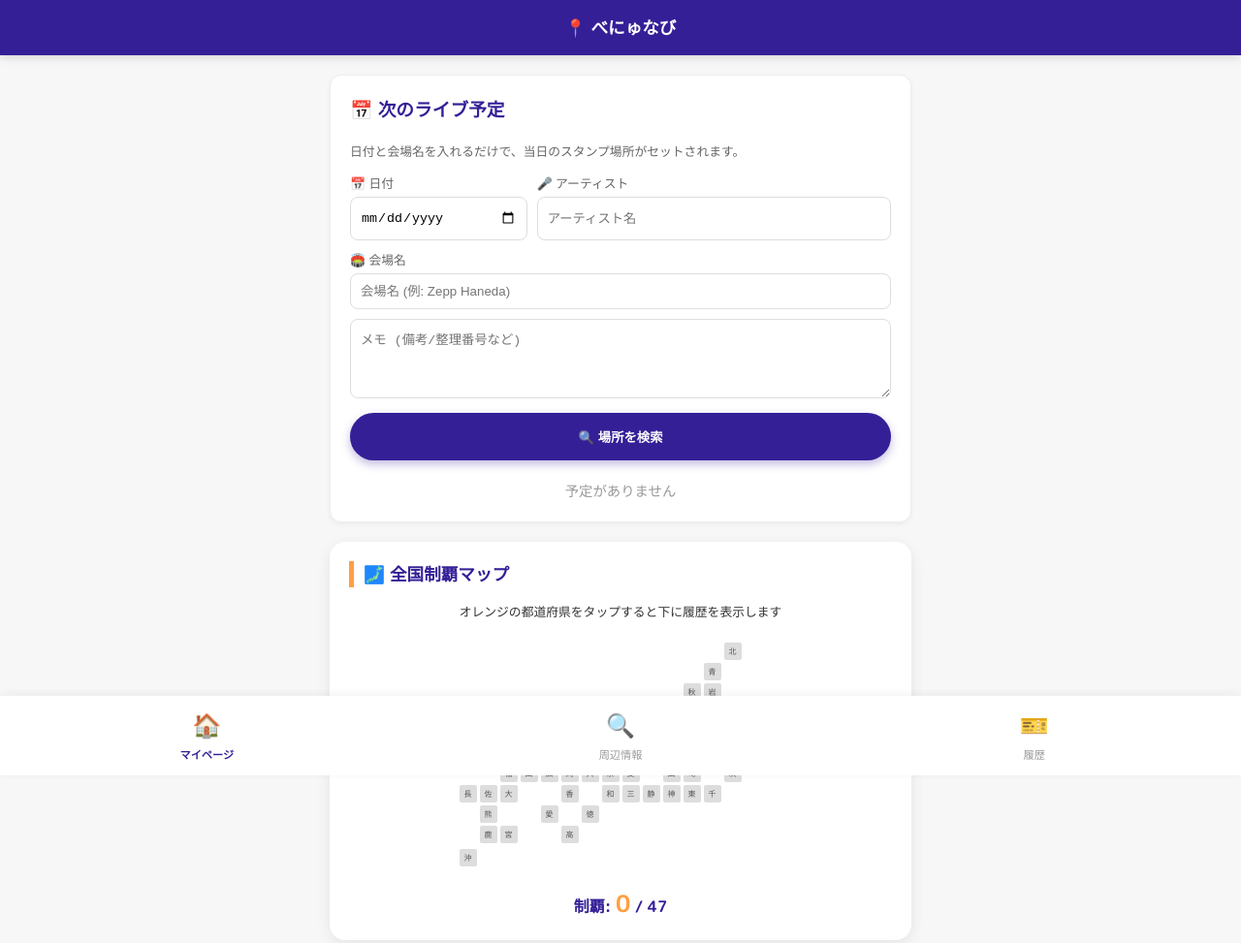
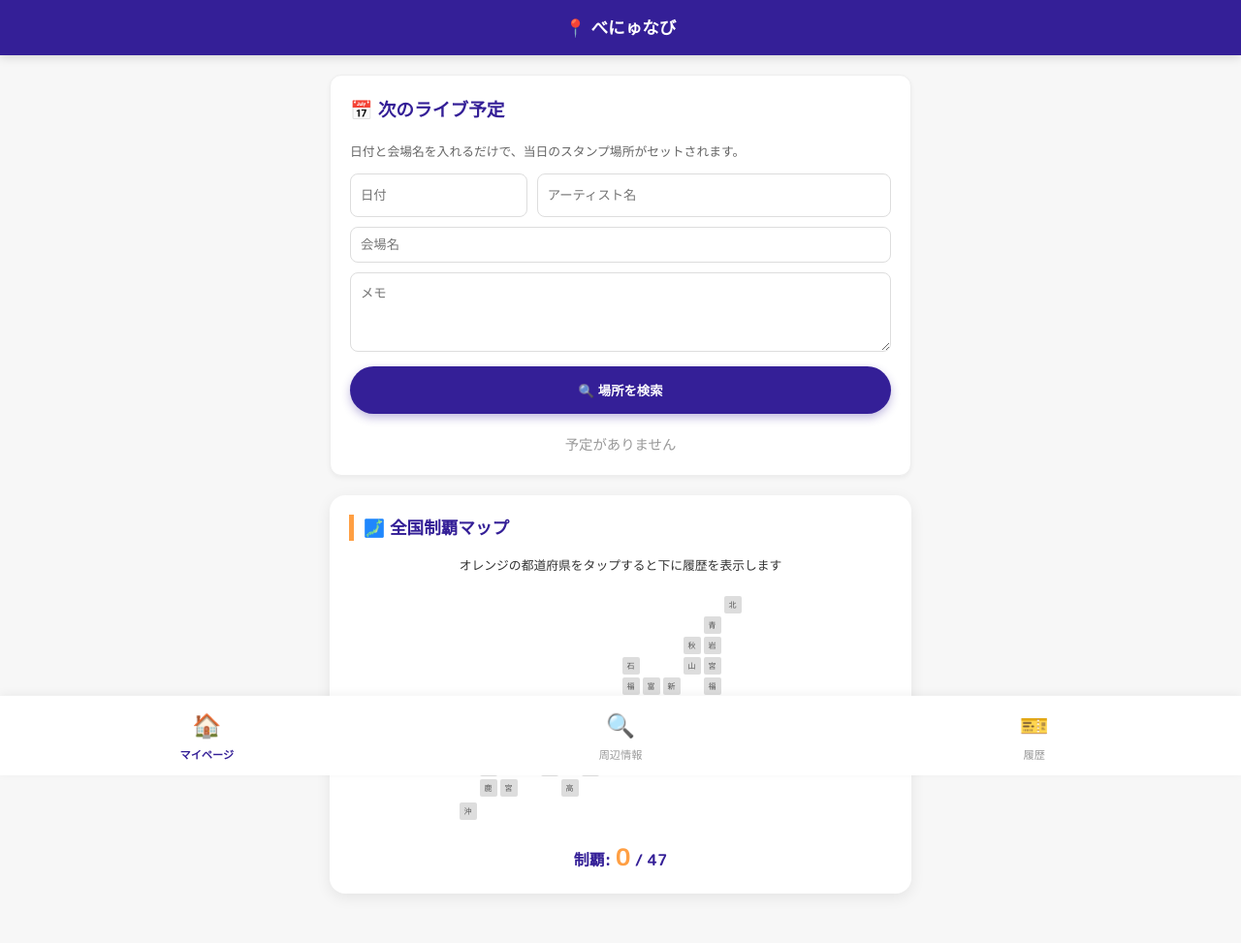
Before and after one commit to Vivid-BASE/venunavi, a plain HTML site: page index.html in a window 1280 px wide. Shown: the whole page at 97% size. Drawn offline with Linux system fonts and the light colour scheme; a script that the page names is missing.

Commit message:
Update index.html

```diff
--- a/index.html
+++ b/index.html
@@ -321,22 +321,22 @@
             <div style="display:flex; flex-direction:column; gap:10px; margin-bottom:15px;">
                 <div style="display:flex; gap:10px;">
                     <div style="flex:1;">
-                        <label style="font-size:0.8rem; color:#666; display:block; margin-bottom:4px;">📅 日付</label>
-                        <input type="date" id="planDate"
-                            style="width:100%; height:45px; padding:10px; border:1px solid #ddd; border-radius:8px; box-sizing:border-box; -webkit-appearance: none; background:white;">
+                        <!-- User requested standard placeholders inside box, removed labels -->
+                        <input type="text" id="planDate" placeholder="日付" onfocus="(this.type='date')"
+                            onblur="(this.type='text')"
+                            style="width:100%; height:45px; padding:10px; border:1px solid #ddd; border-radius:8px; box-sizing:border-box; background:white;">
                     </div>
                     <div style="flex:2;">
-                        <label style="font-size:0.8rem; color:#666; display:block; margin-bottom:4px;">🎤 アーティスト</label>
                         <input type="text" id="planInputArtist" placeholder="アーティスト名"
                             style="width:100%; height:45px; padding:10px; border:1px solid #ddd; border-radius:8px; box-sizing:border-box;">
                     </div>
                 </div>
                 <div>
-                    <label style="font-size:0.8rem; color:#666; display:block; margin-bottom:4px;">🏟️ 会場名</label>
-                    <input type="text" id="planVenue" placeholder="会場名 (例: Zepp Haneda)"
+                    <!-- Removed examples as requested -->
+                    <input type="text" id="planVenue" placeholder="会場名"
                         style="width:100%; padding:10px; border:1px solid #ddd; border-radius:8px; box-sizing:border-box;">
                 </div>
-                <textarea id="planMemo" placeholder="メモ (備考/整理番号など)"
+                <textarea id="planMemo" placeholder="メモ"
                     style="padding:10px; border:1px solid #ddd; border-radius:8px; height:60px;"></textarea>
             </div>
 
```
